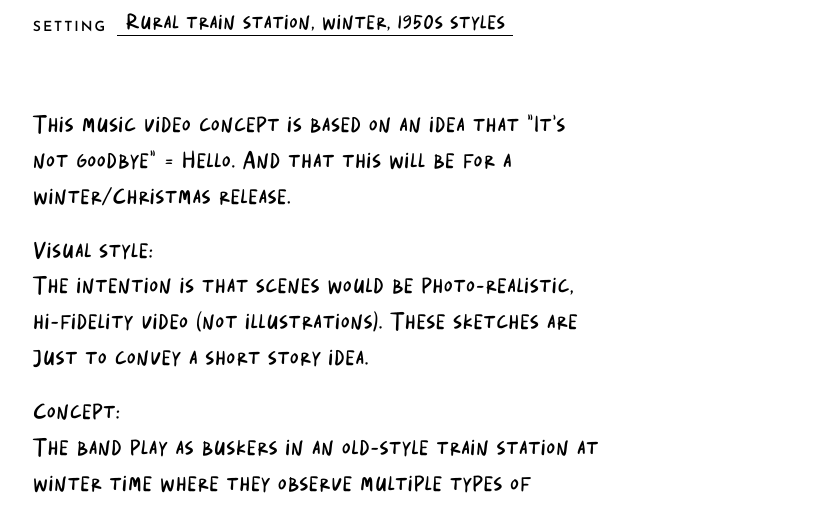
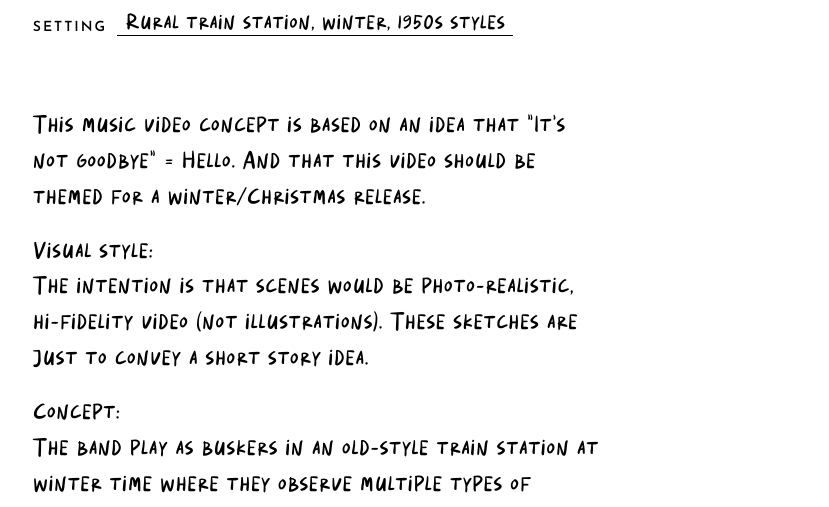
Before and after one commit to smnlcck/gatsby-storyboard, a plain HTML site: page index.html in a window 1280 px wide. Shown: the part 283-790 px from the top of the page, without its empty margins (44-873 px from the left). Drawn offline with Linux system fonts and the light colour scheme.

Commit message:
Update premise wording
Co-Authored-By: Claude Opus 5.5 <noreply@anthropic.com>
Claude-Session: https://claude.ai/code/session_014XUv3xFvqbnBBb1qfsw3Nc

```diff
--- a/index.html
+++ b/index.html
@@ -44,7 +44,7 @@ footer{padding:4vw 6vw;border-top:1px solid var(--line);color:var(--muted);font-
   <div class="eyebrow">Gatsby — Music video</div>
   <h1>Storyboard</h1>
   <div class="fields"><span><b>Project</b><i>It's Not Goodbye</i></span><span><b>Frames</b><i>16 keyframes</i></span><span><b>Aspect</b><i>16:9</i></span><span><b>Setting</b><i>Rural train station, winter, 1950s styles</i></span></div>
-<div class="intro"><p>This music video concept is based on an idea that "It's not goodbye" = Hello. And that this will be for a winter/Christmas release.</p><p>Visual style:<br>The intention is that scenes would be photo-realistic, hi-fidelity video (not illustrations). These sketches are just to convey a short story idea.</p><p>Concept:<br>The band play as buskers in an old-style train station at winter time where they observe multiple types of goodbyes based loosely on what's happening in the song lyrics.</p><p>Most scenes can be generated using AI; but the band scenes can be real DIY footage - shot at Malahide Train Station.</p><p>Storyline:<br>The linear story is the band playing and observing goodbyes. The subplot is the story of the old man.</p></div>
+<div class="intro"><p>This music video concept is based on an idea that "It's not goodbye" = Hello. And that this video should be themed for a winter/Christmas release.</p><p>Visual style:<br>The intention is that scenes would be photo-realistic, hi-fidelity video (not illustrations). These sketches are just to convey a short story idea.</p><p>Concept:<br>The band play as buskers in an old-style train station at winter time where they observe multiple types of goodbyes based loosely on what's happening in the song lyrics.</p><p>Most scenes can be generated using AI; but the band scenes can be real DIY footage - shot at Malahide Train Station.</p><p>Storyline:<br>The linear story is the band playing and observing goodbyes. The subplot is the story of the old man.</p></div>
 </header>
 <main class="grid">
 <article class="card">
```
